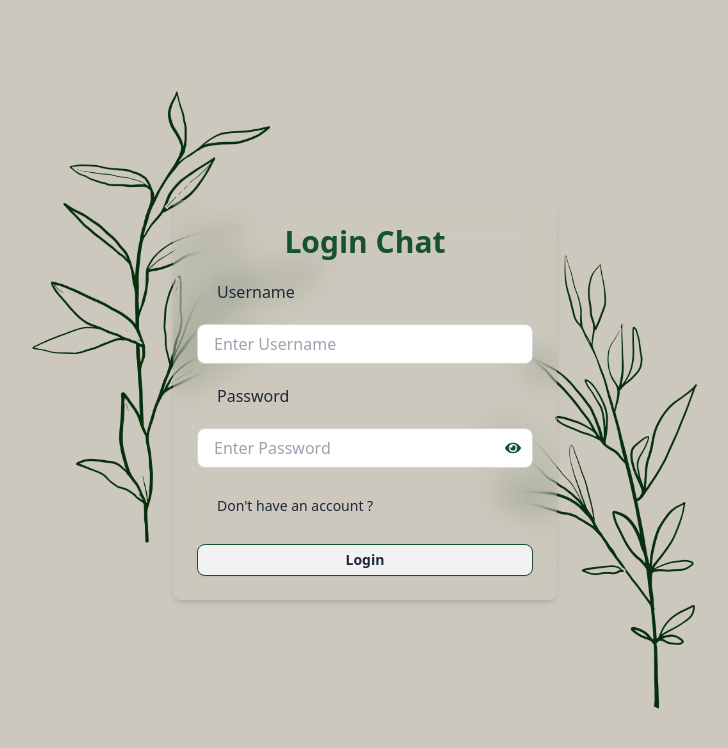
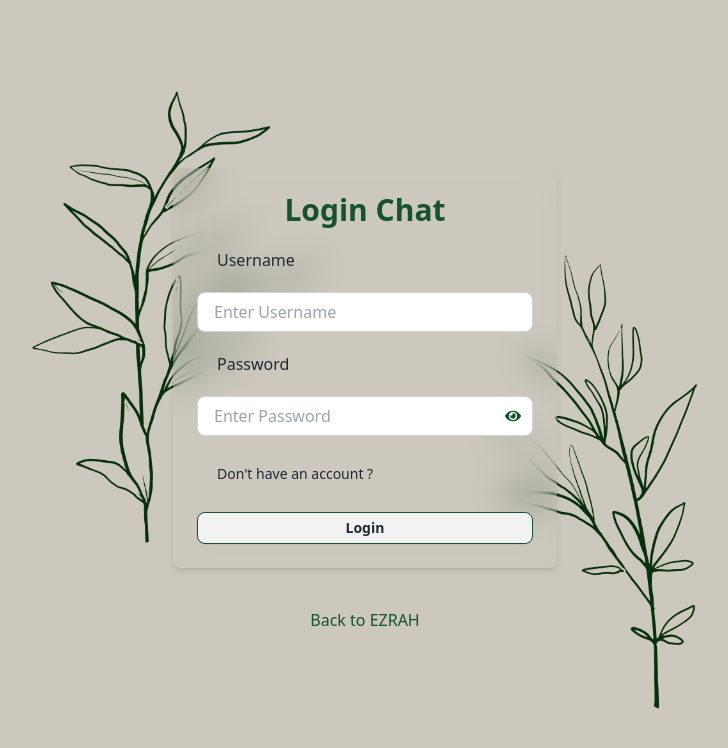
Before and after one commit to JudiRijesh/Ezra-Frontend, a React (Vite) app: page /login in a window 1280 px wide. Shown: the top 748 px of the page, without its empty margins (275-1003 px from the left). Built offline with nearby package versions, Linux system fonts and the light colour scheme.

Commit message:
Final Updates

```diff
--- a/src/pages/Login.jsx
+++ b/src/pages/Login.jsx
@@ -44,13 +44,13 @@ function Login() {
     <Link to='/signup' className='label p-5 text-sm hover:underline hover:text-green-900 mt-2 inline-block'>
     {"Don't"} have an account ?
    </Link>
-    <button className='btn btn-block btn-sm mt-2 border border-green-900 hover:bg-green-900 hover:text-white' disabled={loading}>
+       <button className='btn btn-block btn-sm mt-2 border border-green-900 hover:bg-green-900 hover:text-white' disabled={loading}>
     {loading ? <span className='loading loading-spinner'></span> :"Login"}
     </button>
     </form>
 
     </div>
-
+    <a href='https://ezrah-help.netlify.app' className='pt-10 text-green-900'>Back to EZRAH</a>
 
     </div>
   )
```
Also changed, not shown: src/components/Sidebar.jsx (line endings or trailing spaces).
